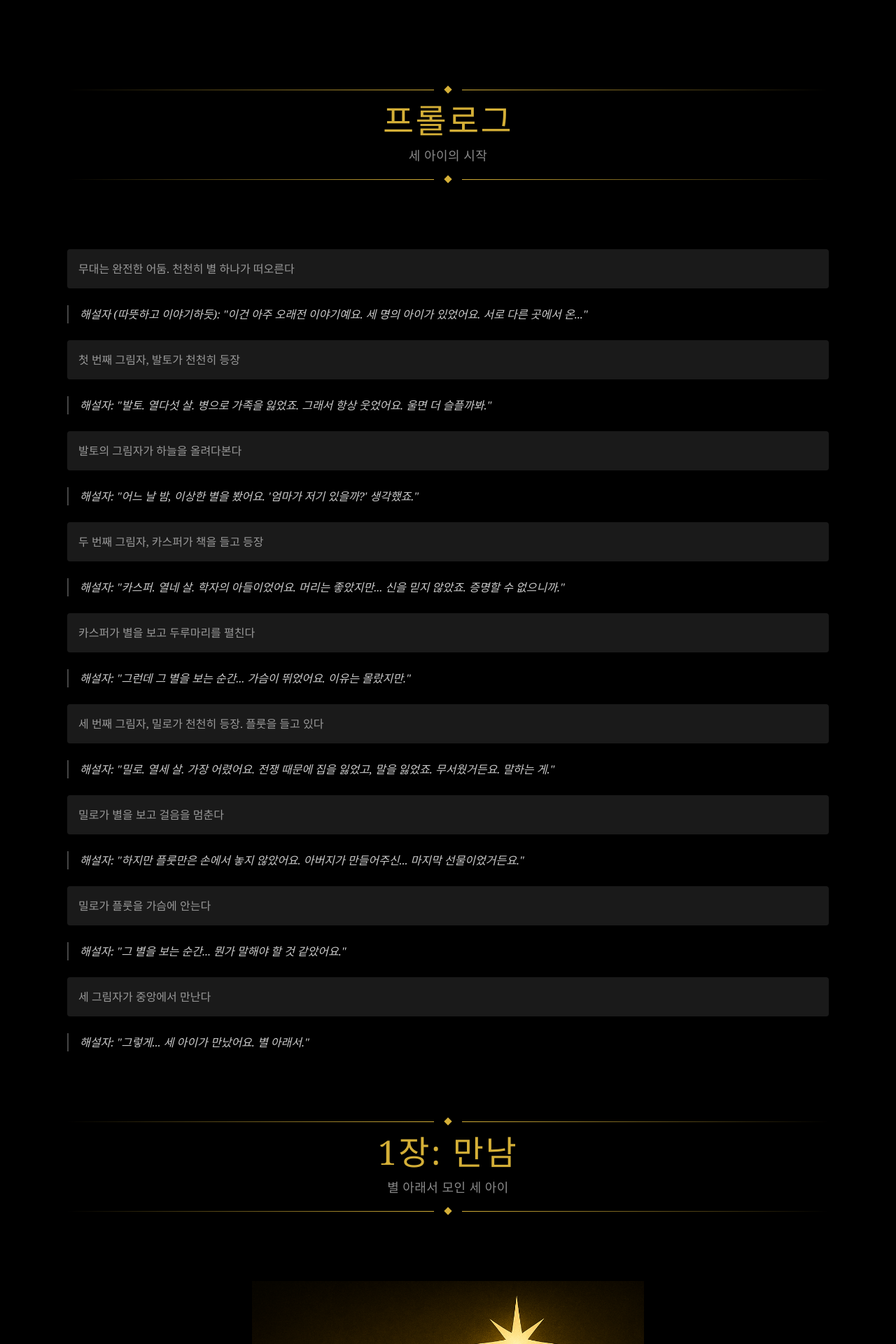
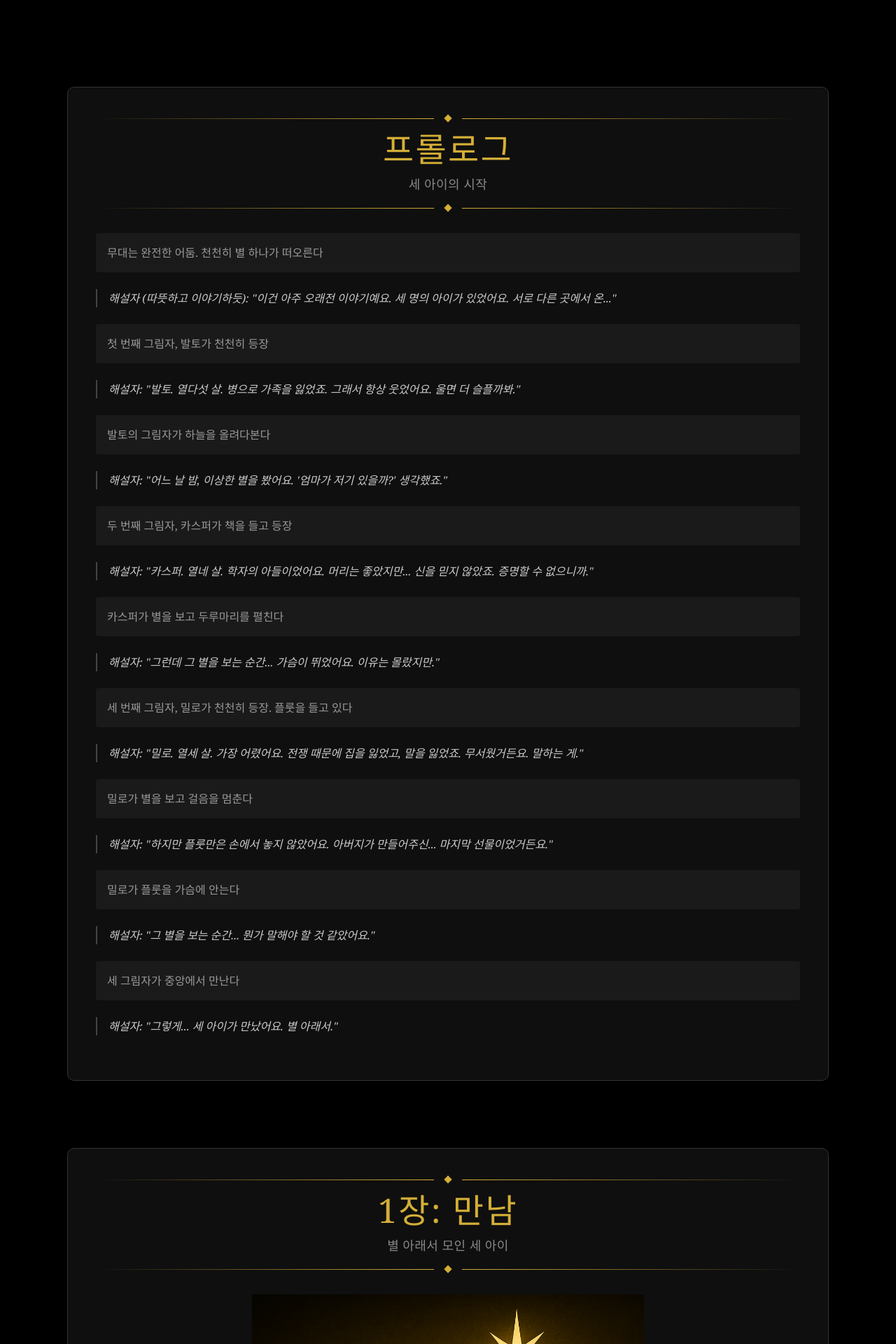
Before and after one commit to hoambaek/xmas, a Next.js app: page / in a window 1280 px wide. Shown: the part 820-2740 px from the top of the page at 70% size. Built offline with nearby package versions, Linux system fonts and the light colour scheme.

Commit message:
feat: 각 장을 카드 형태로 디자인 - 더 깔끔한 구조

```diff
--- a/src/app/page.tsx
+++ b/src/app/page.tsx
@@ -47,7 +47,7 @@ export default function Home() {
       <div className="px-6 py-12 md:px-24">
         {/* 프롤로그 */}
         <motion.div
-          className="my-16 md:my-24"
+          className="my-16 md:my-24 bg-[#0f0f0f] border border-[#333] rounded-lg p-6 md:p-10"
           initial={{ opacity: 0, y: 20 }}
           whileInView={{ opacity: 1, y: 0 }}
           viewport={{ once: true }}
@@ -63,12 +63,11 @@ export default function Home() {
           <p className="text-center text-[#888] mt-3 text-base md:text-lg tracking-wide">
             세 아이의 시작
           </p>
-          <div className="flex items-center gap-4 mt-4">
+          <div className="flex items-center gap-4 mt-4 mb-8">
             <div className="h-px flex-1 bg-gradient-to-r from-transparent to-[#d4af37]"></div>
             <div className="w-2 h-2 rotate-45 bg-[#d4af37]"></div>
             <div className="h-px flex-1 bg-gradient-to-l from-transparent to-[#d4af37]"></div>
           </div>
-        </motion.div>
 
           <motion.div
             className="my-6 text-[#999] text-base p-4 bg-[#1a1a1a] rounded"
@@ -151,10 +150,11 @@ export default function Home() {
           <p className="italic text-[#ccc] my-6 pl-4 border-l-2 border-[#444]">
             해설자: "그렇게... 세 아이가 만났어요. 별 아래서."
           </p>
+        </motion.div>
 
         {/* 1장: 만남 */}
         <motion.div
-          className="my-16 md:my-24"
+          className="my-16 md:my-24 bg-[#0f0f0f] border border-[#333] rounded-lg p-6 md:p-10"
           initial={{ opacity: 0, y: 20 }}
           whileInView={{ opacity: 1, y: 0 }}
           viewport={{ once: true }}
@@ -170,12 +170,11 @@ export default function Home() {
           <p className="text-center text-[#888] mt-3 text-base md:text-lg tracking-wide">
             별 아래서 모인 세 아이
           </p>
-          <div className="flex items-center gap-4 mt-4">
+          <div className="flex items-center gap-4 mt-4 mb-8">
             <div className="h-px flex-1 bg-gradient-to-r from-transparent to-[#d4af37]"></div>
             <div className="w-2 h-2 rotate-45 bg-[#d4af37]"></div>
             <div className="h-px flex-1 bg-gradient-to-l from-transparent to-[#d4af37]"></div>
           </div>
-        </motion.div>
 
           <motion.div
             className="w-full my-8 rounded overflow-hidden flex items-center justify-center max-h-[70vh]"
@@ -242,10 +241,11 @@ export default function Home() {
           <div className="my-6 text-[#999] text-base p-4 bg-[#1a1a1a] rounded">
             세 그림자가 천천히 손을 맞잡는다. 별을 향해 걷기 시작
           </div>
+        </motion.div>
 
         {/* 2장: 첫 번째 시험 - 폭풍 */}
         <motion.div
-          className="my-16 md:my-24"
+          className="my-16 md:my-24 bg-[#0f0f0f] border border-[#333] rounded-lg p-6 md:p-10"
           initial={{ opacity: 0, y: 20 }}
           whileInView={{ opacity: 1, y: 0 }}
           viewport={{ once: true }}
@@ -261,12 +261,11 @@ export default function Home() {
           <p className="text-center text-[#888] mt-3 text-base md:text-lg tracking-wide">
             서로를 감싸 안은 따뜻함
           </p>
-          <div className="flex items-center gap-4 mt-4">
+          <div className="flex items-center gap-4 mt-4 mb-8">
             <div className="h-px flex-1 bg-gradient-to-r from-transparent to-[#d4af37]"></div>
             <div className="w-2 h-2 rotate-45 bg-[#d4af37]"></div>
             <div className="h-px flex-1 bg-gradient-to-l from-transparent to-[#d4af37]"></div>
           </div>
-        </motion.div>
 
           <motion.div
             className="w-full my-8 rounded overflow-hidden flex items-center justify-center max-h-[70vh]"
@@ -338,10 +337,11 @@ export default function Home() {
             <p className="text-[#f5d576] font-medium mb-2">발토 (일어서며, 웃으며):</p>
             <p className="text-[#ddd]">"다시... 가볼까?"</p>
           </div>
+        </motion.div>
 
         {/* 3장: 두 번째 시험 - 마을 */}
         <motion.div
-          className="my-16 md:my-24"
+          className="my-16 md:my-24 bg-[#0f0f0f] border border-[#333] rounded-lg p-6 md:p-10"
           initial={{ opacity: 0, y: 20 }}
           whileInView={{ opacity: 1, y: 0 }}
           viewport={{ once: true }}
@@ -357,12 +357,11 @@ export default function Home() {
           <p className="text-center text-[#888] mt-3 text-base md:text-lg tracking-wide">
             진심이 만든 작은 기적
           </p>
-          <div className="flex items-center gap-4 mt-4">
+          <div className="flex items-center gap-4 mt-4 mb-8">
             <div className="h-px flex-1 bg-gradient-to-r from-transparent to-[#d4af37]"></div>
             <div className="w-2 h-2 rotate-45 bg-[#d4af37]"></div>
             <div className="h-px flex-1 bg-gradient-to-l from-transparent to-[#d4af37]"></div>
           </div>
-        </motion.div>
 
           <motion.div
             className="w-full my-8 rounded overflow-hidden flex items-center justify-center max-h-[70vh]"
@@ -495,10 +494,11 @@ export default function Home() {
           <div className="my-6 text-[#999] text-base p-4 bg-[#1a1a1a] rounded">
             마을 사람들이 천천히 길을 열어준다
           </div>
+        </motion.div>
 
         {/* 4장: 세 번째 시험 - 절망 */}
         <motion.div
-          className="my-16 md:my-24"
+          className="my-16 md:my-24 bg-[#0f0f0f] border border-[#333] rounded-lg p-6 md:p-10"
           initial={{ opacity: 0, y: 20 }}
           whileInView={{ opacity: 1, y: 0 }}
           viewport={{ once: true }}
@@ -514,12 +514,11 @@ export default function Home() {
           <p className="text-center text-[#888] mt-3 text-base md:text-lg tracking-wide">
             플룻 선율에 담긴 위로
           </p>
-          <div className="flex items-center gap-4 mt-4">
+          <div className="flex items-center gap-4 mt-4 mb-8">
             <div className="h-px flex-1 bg-gradient-to-r from-transparent to-[#d4af37]"></div>
             <div className="w-2 h-2 rotate-45 bg-[#d4af37]"></div>
             <div className="h-px flex-1 bg-gradient-to-l from-transparent to-[#d4af37]"></div>
           </div>
-        </motion.div>
 
           <motion.div
             className="w-full my-8 rounded overflow-hidden flex items-center justify-center max-h-[70vh]"
@@ -709,10 +708,11 @@ export default function Home() {
           <div className="my-6 text-[#999] text-base p-4 bg-[#1a1a1a] rounded">
             그 순간, 별이 다시 환하게 빛난다
           </div>
+        </motion.div>
 
         {/* 5장: 도착 - 빛 */}
         <motion.div
-          className="my-16 md:my-24"
+          className="my-16 md:my-24 bg-[#0f0f0f] border border-[#333] rounded-lg p-6 md:p-10"
           initial={{ opacity: 0, y: 20 }}
           whileInView={{ opacity: 1, y: 0 }}
           viewport={{ once: true }}
@@ -728,12 +728,11 @@ export default function Home() {
           <p className="text-center text-[#888] mt-3 text-base md:text-lg tracking-wide">
             말구유에서 만난 작은 빛
           </p>
-          <div className="flex items-center gap-4 mt-4">
+          <div className="flex items-center gap-4 mt-4 mb-8">
             <div className="h-px flex-1 bg-gradient-to-r from-transparent to-[#d4af37]"></div>
             <div className="w-2 h-2 rotate-45 bg-[#d4af37]"></div>
             <div className="h-px flex-1 bg-gradient-to-l from-transparent to-[#d4af37]"></div>
           </div>
-        </motion.div>
 
           <motion.div
             className="w-full my-8 rounded overflow-hidden flex items-center justify-center max-h-[70vh]"
@@ -846,10 +845,11 @@ export default function Home() {
             <p className="text-[#f5d576] font-medium mb-2">함께:</p>
             <p className="text-[#ddd]">"우린... 다르게 돌아갈 거야."</p>
           </div>
+        </motion.div>
 
         {/* 에필로그 */}
         <motion.div
-          className="my-16 md:my-24"
+          className="my-16 md:my-24 bg-[#0f0f0f] border border-[#333] rounded-lg p-6 md:p-10"
           initial={{ opacity: 0, y: 20 }}
           whileInView={{ opacity: 1, y: 0 }}
           viewport={{ once: true }}
@@ -865,12 +865,11 @@ export default function Home() {
           <p className="text-center text-[#888] mt-3 text-base md:text-lg tracking-wide">
             우리 안에 있던 신
           </p>
-          <div className="flex items-center gap-4 mt-4">
+          <div className="flex items-center gap-4 mt-4 mb-8">
             <div className="h-px flex-1 bg-gradient-to-r from-transparent to-[#d4af37]"></div>
             <div className="w-2 h-2 rotate-45 bg-[#d4af37]"></div>
             <div className="h-px flex-1 bg-gradient-to-l from-transparent to-[#d4af37]"></div>
           </div>
-        </motion.div>
 
           <motion.div
             className="w-full my-8 rounded overflow-hidden flex items-center justify-center max-h-[70vh]"
@@ -944,10 +943,11 @@ export default function Home() {
           <div className="my-6 text-[#999] text-base p-4 bg-[#1a1a1a] rounded">
             하나의 별빛화면과 함께 불이 켜지며 합주인원 등장
           </div>
+        </motion.div>
 
         {/* 피날레 */}
         <motion.div
-          className="my-16 md:my-24"
+          className="my-16 md:my-24 bg-[#0f0f0f] border border-[#333] rounded-lg p-6 md:p-10"
           initial={{ opacity: 0, y: 20 }}
           whileInView={{ opacity: 1, y: 0 }}
           viewport={{ once: true }}
```
Lines whose indentation alone changed are shown as unchanged.
